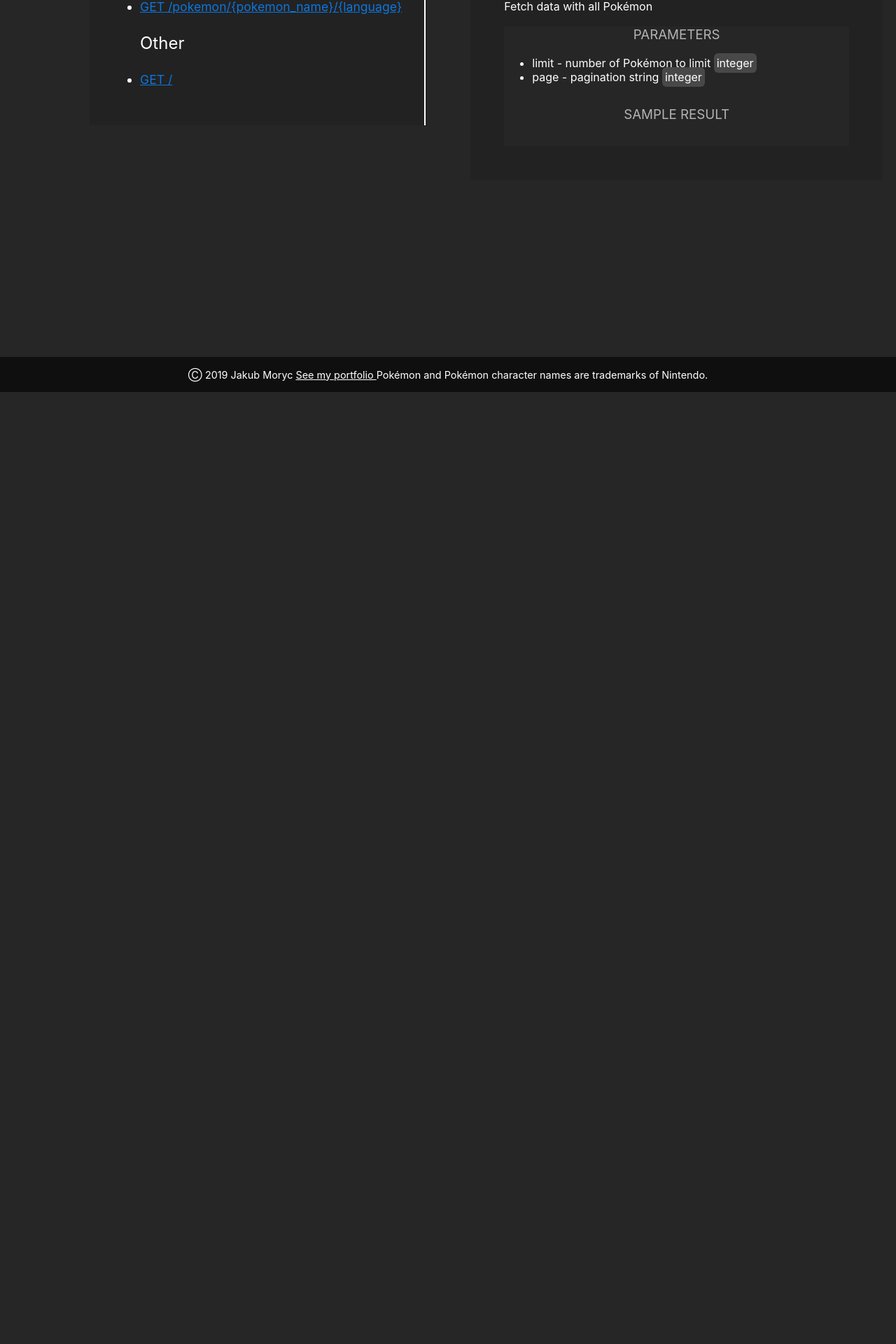
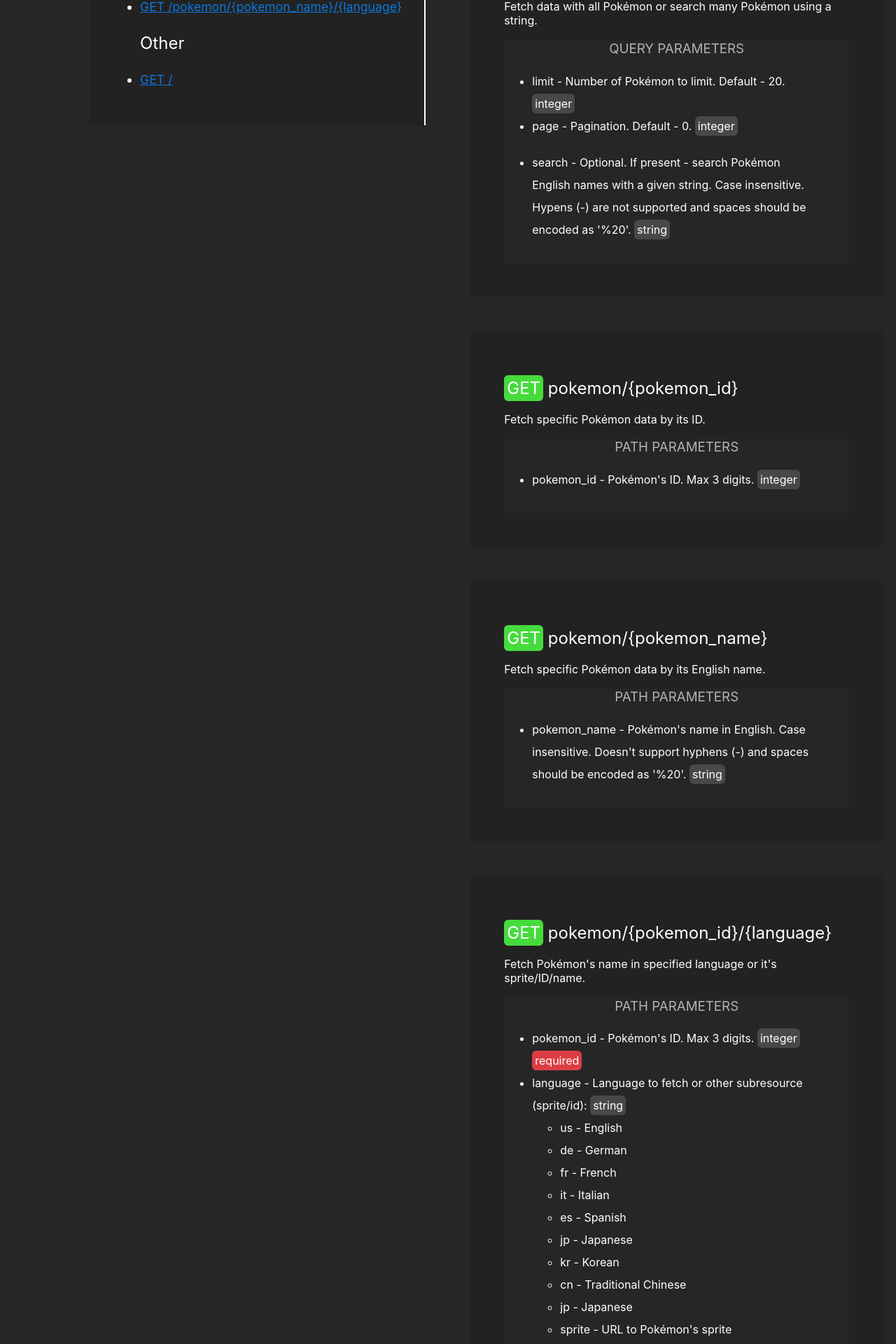
Before and after one commit to jakubmoryc/pokedex-languages-api-docs, a React (Create React App) app: page /docs in a window 1280 px wide. Shown: the part 388-2308 px from the top of the page at 70% size. Before the commit the page ends 948 px from the top, so only its background shows below. Built offline with nearby package versions, Linux system fonts and the light colour scheme.

Commit message:
doc page rwd

```diff
--- a/src/components/Docs/Docs.js
+++ b/src/components/Docs/Docs.js
@@ -3,9 +3,9 @@ import React from 'react'
 export default function Docs() {
 
     return (
-        <div className="about">
-            <div className="pageWrapper">
-                <div className="tableOfContents-wrapper">
+        <div className="docs">
+            <div className="pageWrapper page-docs">
+                <div className="tableOfContents-wrapper tableOfContents-wrapper-docs ">
                     <div className="tableOfContents">
                         <ul>
                             <h2>Pokémon</h2>
@@ -19,26 +19,111 @@ export default function Docs() {
                         </ul>
                     </div>
                 </div>
-                <div className="content">
-                    <h1 className="big-header">Available routes</h1>
+                <div className="content content-docs">
+                    <h1 className="big-header">Pokémon Routes</h1>
+
                     <div className="path">
                         <h2><span className="path-get-span">GET</span> /pokemon/</h2>
-                        <p>Fetch data with all Pokémon</p>
+                        <p>Fetch data with all Pokémon or search many Pokémon using a string.</p>
                         <div className="path-parameters">
                             <h3 className="parameters-header">
-                                <p>Parameters</p>
+                                <p>Query Parameters</p>
                             </h3>
                             <ul>
-                                <li>limit - number of Pokémon to limit <span className="path-type-span">integer</span></li>
-                                <li>page - pagination string <span className="path-type-span">integer</span></li>
+                                <li>limit - Number of Pokémon to limit. Default - 20. <span className="path-type-span">integer</span></li>
+                                <li>page - Pagination. Default - 0. <span className="path-type-span">integer</span></li>
+                                <br></br>
+                                <li>search - Optional. If present - search Pokémon English names with a given string. Case insensitive. Hypens (-) are not supported and spaces should be encoded as '%20'. <span className="path-type-span">string</span></li>
                             </ul>
                         </div>
-                        <div className="path-sample">
+                    </div>
+
+                    <div className="path">
+                        <h2><span className="path-get-span">GET</span> {"pokemon/{pokemon_id}"}</h2>
+                        <p>Fetch specific Pokémon data by its ID.</p>
+                        <div className="path-parameters">
                             <h3 className="parameters-header">
-                                <p>Sample Result</p>
+                                <p>Path Parameters</p>
                             </h3>
+                            <ul>
+                                <li>pokemon_id - Pokémon's ID. Max 3 digits. <span className="path-type-span">integer</span></li>
+                            </ul>
+                        </div>
+                    </div>
 
+                    <div className="path">
+                        <h2><span className="path-get-span">GET</span> {"pokemon/{pokemon_name}"}</h2>
+                        <p>Fetch specific Pokémon data by its English name.</p>
+                        <div className="path-parameters">
+                            <h3 className="parameters-header">
+                                <p>Path Parameters</p>
+                            </h3>
+                            <ul>
+                                <li>pokemon_name - Pokémon's name in English. Case insensitive. Doesn't support hyphens (-) and spaces should be encoded as '%20'. <span className="path-type-span">string</span></li>
+                            </ul>
                         </div>
+                    </div>
+
+                    <div className="path">
+                        <h2><span className="path-get-span">GET</span> {"pokemon/{pokemon_id}/{language}"}</h2>
+                        <p>Fetch Pokémon's name in specified language or it's sprite/ID/name.</p>
+                        <div className="path-parameters">
+                            <h3 className="parameters-header">
+                                <p>Path Parameters</p>
+                            </h3>
+                            <ul>
+                                <li>pokemon_id - Pokémon's ID. Max 3 digits. <span className="path-type-span">integer</span> <span className="path-required-span">required</span></li>
+                                <li>language - Language to fetch or other subresource (sprite/id): <span className="path-type-span">string</span>
+                                    <ul>
+                                        <li>us - English</li>
+                                        <li>de - German</li>
+                                        <li>fr - French</li>
+                                        <li>it - Italian</li>
+                                        <li>es - Spanish</li>
+                                        <li>jp - Japanese</li>
+                                        <li>kr - Korean</li>
+                                        <li>cn - Traditional Chinese</li>
+                                        <li>jp - Japanese</li>
+                                        <li>sprite - URL to Pokémon's sprite</li>
+                                        <li>id - Pokémon's ID</li>
+                                    </ul>
+                                </li>
+                            </ul>
+                        </div>
+                    </div>
+
+                    <div className="path">
+                        <h2><span className="path-get-span">GET</span> {"pokemon/{pokemon_name}/{language}"}</h2>
+                        <p>Fetch Pokémon's name in specified language or it's sprite/ID/name.</p>
+                        <div className="path-parameters">
+                            <h3 className="parameters-header">
+                                <p>Path Parameters</p>
+                            </h3>
+                            <ul>
+                                <li>pokemon_name - Pokémon's name in English. Case insensitive. Doesn't support hyphens (-) and spaces should be encoded as '%20'. <span className="path-type-span">integer</span> <span className="path-required-span">required</span></li>
+                                <li>language - Language to fetch or other subresource (sprite/id): <span className="path-type-span">string</span>
+                                    <ul>
+                                        <li>us - English</li>
+                                        <li>de - German</li>
+                                        <li>fr - French</li>
+                                        <li>it - Italian</li>
+                                        <li>es - Spanish</li>
+                                        <li>jp - Japanese</li>
+                                        <li>kr - Korean</li>
+                                        <li>cn - Traditional Chinese</li>
+                                        <li>jp - Japanese</li>
+                                        <li>sprite - URL to Pokémon's sprite</li>
+                                        <li>id - Pokémon's ID</li>
+                                    </ul>
+                                </li>
+                            </ul>
+                        </div>
+                    </div>
+                    <h1 className="big-header">Other Routes</h1>
+
+                    <div className="path">
+                        <h2><span className="path-get-span">GET</span> /</h2>
+                        <p>Fetch API's version and link to GitHub</p>
                     </div>
                 </div>
             </div>
--- a/src/components/Homepage/Homepage.js
+++ b/src/components/Homepage/Homepage.js
@@ -77,12 +77,12 @@ export default class Homepage extends Component {
                     <div className="jumbotron-flags">
                         <img src={uk} alt="" className="flag-icon"/>
                         <img src={de} alt="" className="flag-icon"/>
+                        <img src={fr} alt="" className="flag-icon"/>
                         <img src={it} alt="" className="flag-icon"/>
                         <img src={es} alt="" className="flag-icon"/>
                         <img src={jp} alt="" className="flag-icon"/>
                         <img src={kr} alt="" className="flag-icon"/>
                         <img src={cn} alt="" className="flag-icon"/>
-                        <img src={fr} alt="" className="flag-icon"/>
                     </div>
                 </div>
                 <h1>Try it now!</h1>
--- a/src/css/app.css
+++ b/src/css/app.css
@@ -387,13 +387,28 @@ pre[class*="language-"] {
 .about p {
   margin-bottom: 4rem; }
 
+@media (max-width: 1200px) {
+  .page-docs {
+    width: 100%;
+    flex-flow: column nowrap;
+    justify-content: center;
+    align-items: center;
+    margin-top: 0; } }
+
+@media (max-width: 1200px) {
+  .tableOfContents-wrapper-docs {
+    position: inherit;
+    width: 100%;
+    white-space: normal; } }
+
 .big-header {
   text-align: center;
   margin-bottom: 3rem; }
 
 .path {
   background-color: #222222;
-  padding: 3rem; }
+  padding: 3rem;
+  margin-bottom: 3rem; }
   .path p {
     margin-bottom: 0; }
   .path .path-get-span {
@@ -404,6 +419,10 @@ pre[class*="language-"] {
     background-color: #474847;
     border-radius: 6px;
     padding: 0.25rem; }
+  .path .path-required-span {
+    background-color: #db3d44;
+    border-radius: 6px;
+    padding: 0.25rem; }
   .path .parameters-header p {
     opacity: 0.65;
     text-align: center;
@@ -411,11 +430,10 @@ pre[class*="language-"] {
   .path .path-parameters {
     background-color: #262626;
     padding-bottom: 1rem; }
-  .path .path-sample {
-    background-color: #262626;
-    padding-bottom: 1rem; }
-    .path .path-sample h3, .path .path-sample p {
-      margin-top: 0; }
+    .path .path-parameters li {
+      line-height: 2rem; }
+    .path .path-parameters ul {
+      padding-right: 40px; }
 
 footer {
   width: 100%;
--- a/src/scss/docs/docs.scss
+++ b/src/scss/docs/docs.scss
@@ -1,3 +1,21 @@
+.page-docs {
+    @include for-desktop-below {
+        width: 100%;
+        flex-flow: column nowrap;
+        justify-content: center;
+        align-items: center;
+        margin-top: 0;
+    }
+}
+
+.tableOfContents-wrapper-docs {
+    @include for-desktop-below {
+        position: inherit;
+        width: 100%;
+        white-space: normal;
+    }
+}
+
 .big-header {
     text-align: center;
     margin-bottom: 3rem;
@@ -7,6 +25,8 @@
     background-color: $base-color;
 
     padding: 3rem;
+
+    margin-bottom: 3rem;
 
     p {
         margin-bottom: 0;
@@ -24,6 +44,12 @@
         padding: 0.25rem;
     }
 
+    .path-required-span {
+        background-color: $accent-color;
+        border-radius: 6px;
+        padding: 0.25rem;
+    }
+
     .parameters-header {
         p {
             opacity: 0.65;
@@ -35,14 +61,13 @@
     .path-parameters {
         background-color: $fill-color;
         padding-bottom: 1rem;
-    }
 
-    .path-sample {
-        background-color: $fill-color;
-        padding-bottom: 1rem;
+        li {
+            line-height: 2rem;
+        }
 
-        h3, p {
-            margin-top: 0;
+        ul {
+            padding-right: 40px;
         }
     }
 }
```
Also changed, not shown: src/scss/mixins/_mediaQueries.scss (+8 -0 lines), 1 other file (tests, documents, lock files or other folders).
